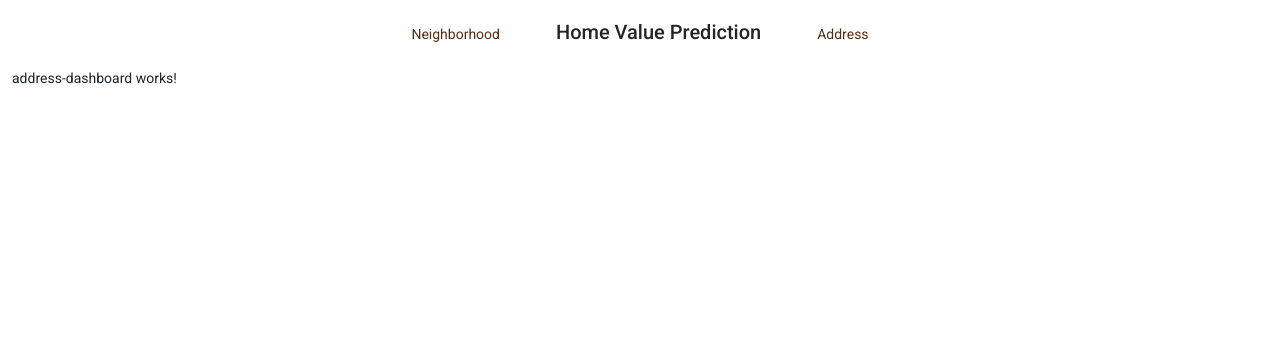
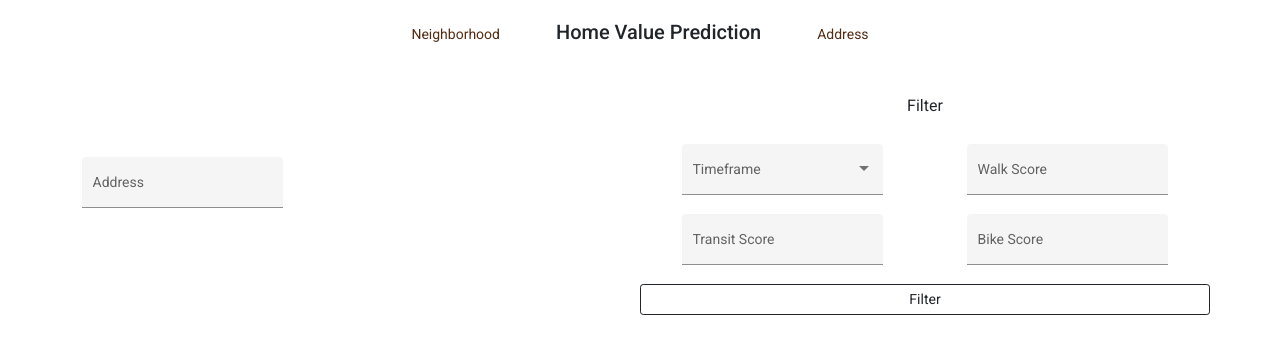
Before and after one commit to sid-ak/JPHomeValue, an Angular app in the folder source/jphomevalue-UI/: page /address-dashboard in a window 1280 px wide. Shown: the top 354 px of the page. Built offline with nearby package versions, Linux system fonts and the light colour scheme.

Commit message:
CD-32: Address component related changes.

```diff
--- a/source/jphomevalue-UI/src/app/address-dashboard/address-dashboard.component.html
+++ b/source/jphomevalue-UI/src/app/address-dashboard/address-dashboard.component.html
@@ -1 +1,4 @@
-<p>address-dashboard works!</p>
+<!-- Address Filter -->
+<div id="address-filter">
+    <app-address-filter></app-address-filter>
+</div>
--- /dev/null
+++ b/source/jphomevalue-UI/src/app/address-dashboard/address-filter/address-filter.component.html
@@ -0,0 +1,56 @@
+<div class="container">
+    <!-- Neighborhood Filter -->
+    <div id="filter-row">
+        <form [formGroup]="addressFilter" class="row">
+            <div class="w-100"></div>
+            <!-- Address Input -->
+            <div id="address" class="col-6 my-auto">
+                <mat-form-field appearance="fill">
+                    <mat-label>Address</mat-label>
+                        <input type="text" matInput formControlName="address">
+                </mat-form-field>
+            </div>
+            <div class="col-6">
+                <div id="filter" class="row">
+                    <h3 class="my-4">Filter</h3>
+                    <!-- Timeframe Dropdown -->
+                    <div id="timeframe" class="col">
+                        <mat-form-field appearance="fill">
+                            <mat-label>Timeframe</mat-label>
+                                <mat-select formControlName="timeframe">
+                                    <mat-option value="3">3 Months</mat-option>
+                                    <mat-option value="6">6 Months</mat-option>
+                                    <mat-option value="12">12 Months</mat-option>
+                                </mat-select>
+                        </mat-form-field>
+                    </div>
+                    <!-- Walk Score -->
+                    <div id="walk-score" class="col">
+                        <mat-form-field appearance="fill">
+                            <mat-label>Walk Score</mat-label>
+                                <input type="number" matInput formControlName="walkScore" placeholder="0-100">
+                        </mat-form-field>
+                    </div>
+                    <!-- Transit Score -->
+                    <div id="transit-score" class="col">
+                        <mat-form-field appearance="fill">
+                            <mat-label>Transit Score</mat-label>
+                                <input type="number" matInput formControlName="transitScore" placeholder="0-100">
+                        </mat-form-field>
+                    </div>
+                    <!-- Bike Score -->
+                    <div id="timeframe" class="col">
+                        <mat-form-field appearance="fill">
+                            <mat-label>Bike Score</mat-label>
+                                <input type="number" matInput formControlName="bikeScore" placeholder="0-100">
+                        </mat-form-field>
+                    </div>
+                    <button type="button" class="btn btn-outline-dark btn-sm"
+                        (click)="onaddressFilterChanged()">
+                        Filter
+                    </button>
+                </div>
+            </div>
+        </form>
+    </div>
+</div>
--- /dev/null
+++ b/source/jphomevalue-UI/src/app/address-dashboard/address-filter/address-filter.component.ts
@@ -0,0 +1,48 @@
+import { Component, OnInit, EventEmitter, Input, Output } from '@angular/core';
+import { FormControl, FormGroup } from '@angular/forms';
+import { Observable } from 'rxjs';
+import { AddressFilterViewModel } from '../../view-models/address-filter-view-model';
+
+@Component({
+  selector: 'app-address-filter',
+  templateUrl: './address-filter.component.html',
+  styleUrls: ['./address-filter.component.scss']
+})
+export class AddressFilterComponent implements OnInit {
+  @Input()
+  addressVm = new AddressFilterViewModel()
+
+  private readonly _addressFilterChanged$ = new EventEmitter<AddressFilterViewModel>();
+  @Output()
+  public readonly addressFilterChanged$: Observable<AddressFilterViewModel> = this._addressFilterChanged$;
+
+  addressFilter = new FormGroup({
+    address: new FormControl(),
+    timeframe: new FormControl(),
+    walkScore: new FormControl(),
+    transitScore: new FormControl(),
+    bikeScore: new FormControl()
+  })
+
+  constructor() { }
+
+  ngOnInit(): void {
+  }
+
+  public onaddressFilterChanged(): void {
+    this.addressVm = this.constructAddressVm(this.addressFilter);
+    console.log(this.addressVm);
+    this._addressFilterChanged$.next(this.addressVm);
+  }
+
+  private constructAddressVm(neighborhoodFilter: FormGroup): AddressFilterViewModel {
+    if (neighborhoodFilter === (null || undefined)) return new AddressFilterViewModel();
+
+    this.addressVm.address = neighborhoodFilter.get('address')?.value ?? "";
+    this.addressVm.timeframe = neighborhoodFilter.get('timeframe')?.value ?? -1;
+    this.addressVm.walkScore = neighborhoodFilter.get('walkScore')?.value ?? -1;
+    this.addressVm.transitScore = neighborhoodFilter.get('transitScore')?.value ?? -1;
+    this.addressVm.bikeScore = neighborhoodFilter.get('bikeScore')?.value ?? -1;
+    return this.addressVm;
+  }
+}
--- a/source/jphomevalue-UI/src/app/app.module.ts
+++ b/source/jphomevalue-UI/src/app/app.module.ts
@@ -9,7 +9,8 @@ import { ReactiveFormsModule } from '@angular/forms';
 import { NeighborhoodFilterComponent } from './neighborhood-dashboard/neighborhood-filter/neighborhood-filter.component';
 import { MatFormFieldModule } from '@angular/material/form-field'
 import { MatSelectModule } from '@angular/material/select'
-import { MatInputModule } from '@angular/material/input'
+import { MatInputModule } from '@angular/material/input';
+import { AddressFilterComponent } from './address-dashboard/address-filter/address-filter.component'
 
 @NgModule({
   declarations: [
@@ -17,6 +18,7 @@ import { MatInputModule } from '@angular/material/input'
     NeighborhoodDashboardComponent,
     AddressDashboardComponent,
     NeighborhoodFilterComponent,
+    AddressFilterComponent,
   ],
   imports: [
     BrowserModule,
--- /dev/null
+++ b/source/jphomevalue-UI/src/app/view-models/address-filter-view-model.ts
@@ -0,0 +1,22 @@
+/**
+ * The query structure for the backend.
+ */
+export class AddressFilterViewModel {
+    address: string;
+    timeframe: number;
+    walkScore: number;
+    transitScore: number;
+    bikeScore: number;
+
+    /**
+     * timeframe is in months. Only supporting 3, 6 and 12 for now.
+     * walkScore, transitScore and bikeScore have range: 0-100.
+     */
+    constructor() {
+        this.address = "";
+        this.timeframe = -1;
+        this.walkScore = -1;
+        this.transitScore = -1;
+        this.bikeScore = -1;
+    }
+}
--- a/source/jphomevalue-UI/src/styles.scss
+++ b/source/jphomevalue-UI/src/styles.scss
@@ -1,5 +1,3 @@
-/* You can add global styles to this file, and also import other style files */
-
 html, body { height: 100%; }
 body { margin: 0; font-family: Roboto, "Helvetica Neue", sans-serif; }
 
```
Also changed, not shown: source/jphomevalue-UI/src/app/address-dashboard/address-filter/address-filter.component.scss (added), 1 other file (tests, documents, lock files or other folders).
